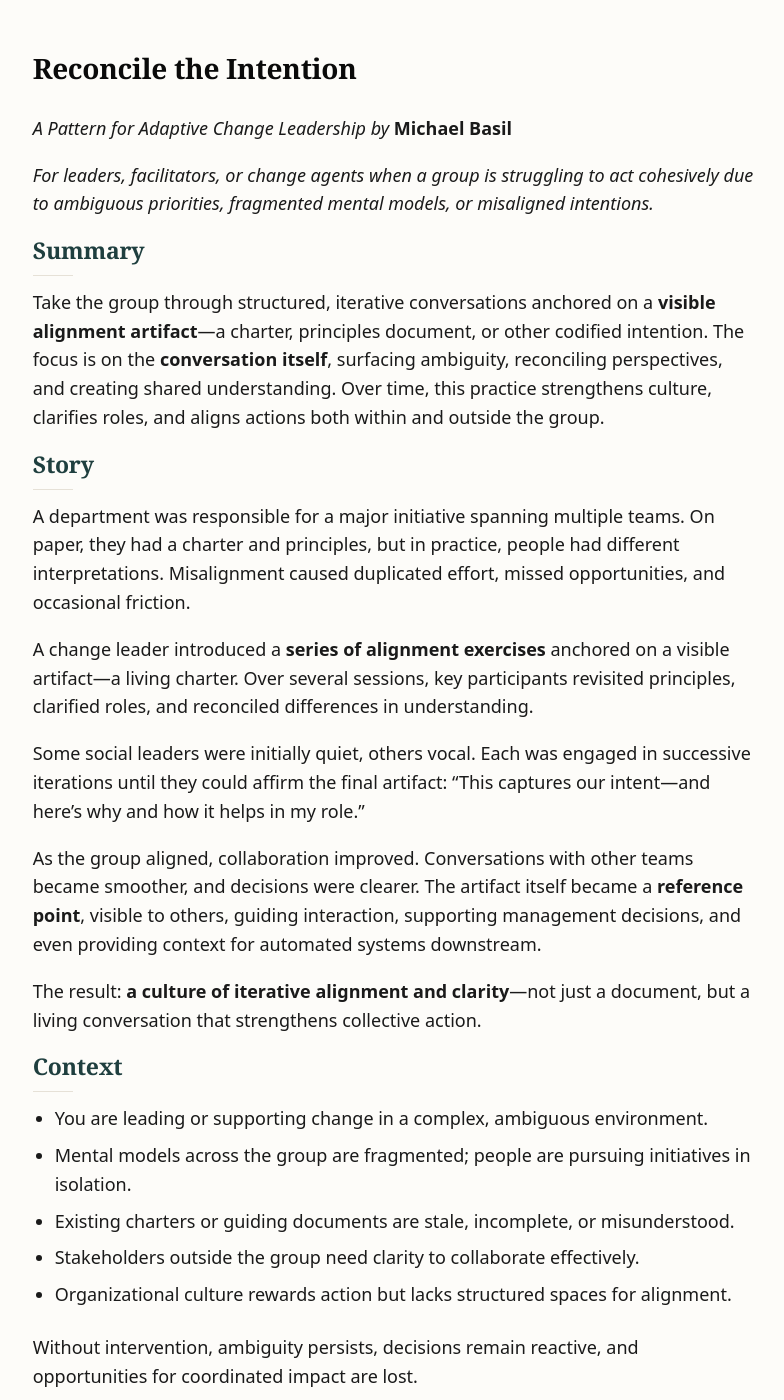
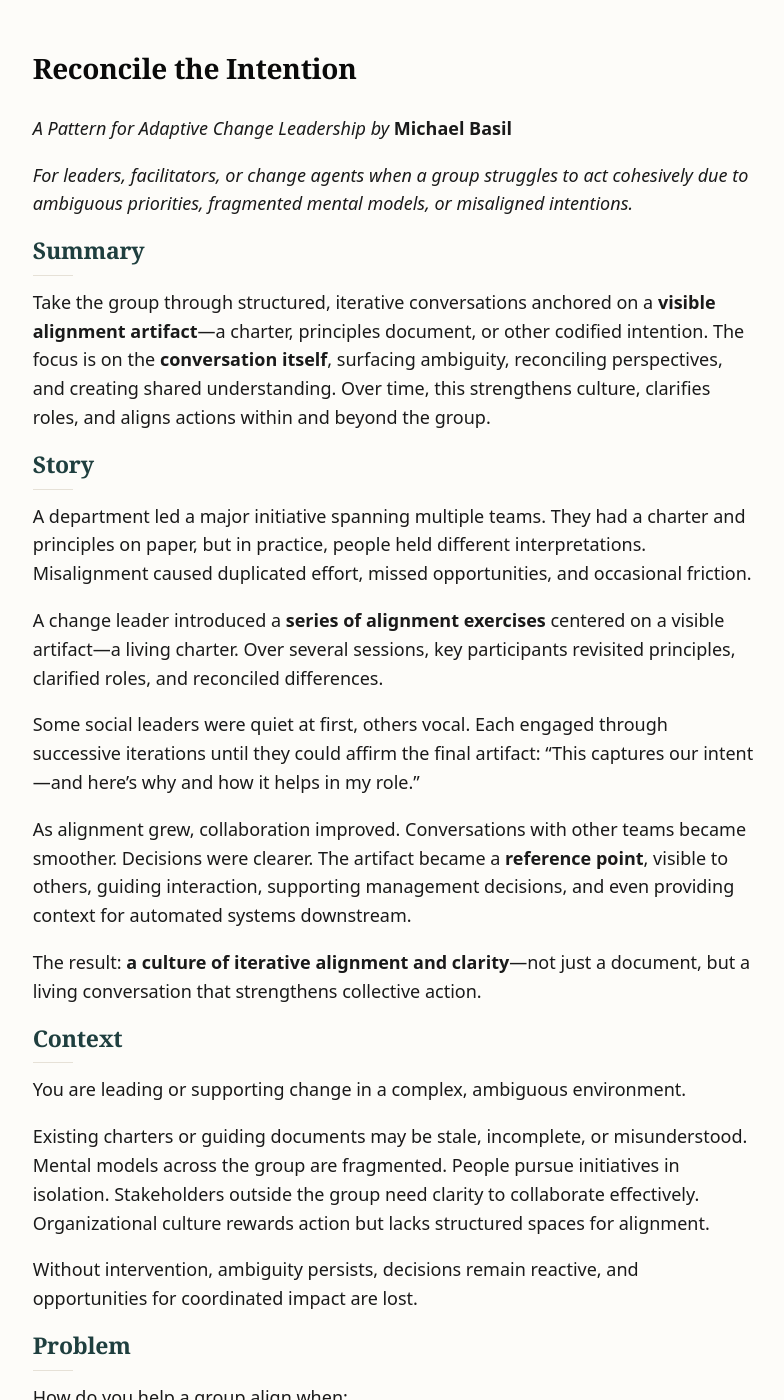
Before and after one commit to basil-family-lab/circle, a Jekyll site: the page built from reconcile.md, in a window 1280 px wide and 1400 px high. Shown: the whole window, without its empty margins (247-1031 px from the left). Built offline with Jekyll 4.4.1, drawn with Linux system fonts in a browser that asks for light colours; some of the changed text lies outside the part shown.

Commit message:
refactor: reconcile the intention pattern

```diff
--- a/reconcile.md
+++ b/reconcile.md
@@ -1,7 +1,7 @@
 ---
 layout: default
 title: Reconcile the Intention
-description: Guide a group through structured, iterative conversations centered on a visible alignment artifact that captures shared intentions and principles.
+description: Guide a group through iterative conversations anchored on a visible alignment artifact that captures shared intentions and principles.
 permalink: /reconcile/
 css_id: reconcile
 ---
@@ -10,31 +10,29 @@ css_id: reconcile
 
 *A Pattern for Adaptive Change Leadership by* **Michael Basil**
 
-*For leaders, facilitators, or change agents when a group is struggling to act cohesively due to ambiguous priorities, fragmented mental models, or misaligned intentions.*
+*For leaders, facilitators, or change agents when a group struggles to act cohesively due to ambiguous priorities, fragmented mental models, or misaligned intentions.*
 
 ## Summary
 
-Take the group through structured, iterative conversations anchored on a **visible alignment artifact**—a charter, principles document, or other codified intention. The focus is on the **conversation itself**, surfacing ambiguity, reconciling perspectives, and creating shared understanding. Over time, this practice strengthens culture, clarifies roles, and aligns actions both within and outside the group.
+Take the group through structured, iterative conversations anchored on a **visible alignment artifact**—a charter, principles document, or other codified intention. The focus is on the **conversation itself**, surfacing ambiguity, reconciling perspectives, and creating shared understanding. Over time, this strengthens culture, clarifies roles, and aligns actions within and beyond the group.
 
 ## Story
 
-A department was responsible for a major initiative spanning multiple teams. On paper, they had a charter and principles, but in practice, people had different interpretations. Misalignment caused duplicated effort, missed opportunities, and occasional friction.
+A department led a major initiative spanning multiple teams. They had a charter and principles on paper, but in practice, people held different interpretations. Misalignment caused duplicated effort, missed opportunities, and occasional friction.
 
-A change leader introduced a **series of alignment exercises** anchored on a visible artifact—a living charter. Over several sessions, key participants revisited principles, clarified roles, and reconciled differences in understanding.
+A change leader introduced a **series of alignment exercises** centered on a visible artifact—a living charter. Over several sessions, key participants revisited principles, clarified roles, and reconciled differences.
 
-Some social leaders were initially quiet, others vocal. Each was engaged in successive iterations until they could affirm the final artifact: “This captures our intent—and here’s why and how it helps in my role.”
+Some social leaders were quiet at first, others vocal. Each engaged through successive iterations until they could affirm the final artifact: “This captures our intent—and here’s why and how it helps in my role.”
 
-As the group aligned, collaboration improved. Conversations with other teams became smoother, and decisions were clearer. The artifact itself became a **reference point**, visible to others, guiding interaction, supporting management decisions, and even providing context for automated systems downstream.
+As alignment grew, collaboration improved. Conversations with other teams became smoother. Decisions were clearer. The artifact became a **reference point**, visible to others, guiding interaction, supporting management decisions, and even providing context for automated systems downstream.
 
 The result: **a culture of iterative alignment and clarity**—not just a document, but a living conversation that strengthens collective action.
 
 ## Context
 
-- You are leading or supporting change in a complex, ambiguous environment.
-- Mental models across the group are fragmented; people are pursuing initiatives in isolation.
-- Existing charters or guiding documents are stale, incomplete, or misunderstood.
-- Stakeholders outside the group need clarity to collaborate effectively.
-- Organizational culture rewards action but lacks structured spaces for alignment.
+You are leading or supporting change in a complex, ambiguous environment.
+
+Existing charters or guiding documents may be stale, incomplete, or misunderstood. Mental models across the group are fragmented. People pursue initiatives in isolation. Stakeholders outside the group need clarity to collaborate effectively. Organizational culture rewards action but lacks structured spaces for alignment.
 
 Without intervention, ambiguity persists, decisions remain reactive, and opportunities for coordinated impact are lost.
 
@@ -57,7 +55,7 @@ Alignment requires revisiting, refining, and iterating; premature “agreement
 
 ### Visibility vs. Safety
 
-Publishing an artifact signals intent but invites scrutiny and critique; it must balance clarity with psychological safety.
+Publishing an artifact signals intent but invites scrutiny; it must balance clarity with psychological safety.
 
 ### Structure vs. Emergence
 
@@ -75,14 +73,13 @@ Artifacts should capture culture and intent, but remain flexible to reflect new
 
 **Reconcile the Intention.**
 
-1. Identify or create a **visible alignment artifact** (charter, principles, guiding document).
-2. Convene key participants, including social leaders and subject matter experts.
-3. Facilitate **iterative conversations** around the artifact:
-   - Surface ambiguity and conflicting interpretations
-   - Clarify root-level principles and areas of focus
-   - Reconcile differences and invite critique
-4. Iterate until all key participants can **affirm the artifact**: “This is right, here’s why, and how it helps in my role.”
-5. Publish or share the artifact with relevant audiences, internally and externally, to guide interaction, decisions, and future alignment.
+Create a structured, iterative process around a **visible alignment artifact**:
+
+- Identify or create the artifact (charter, principles, guiding document).
+- Convene key participants, including social leaders and subject matter experts.
+- Facilitate conversations that surface ambiguity, clarify principles, reconcile differences, and invite critique.
+- Iterate until all key participants can **affirm the artifact**: “This is right, here’s why, and how it helps in my role.”
+- Publish or share the artifact with relevant audiences to guide interaction, decisions, and future alignment.
 
 The **conversation is the value**, not the artifact alone. Each iteration strengthens shared understanding, culture, and collective action.
 
```
Also changed, not shown: other parts of reconcile.md (+1 -1 lines).
